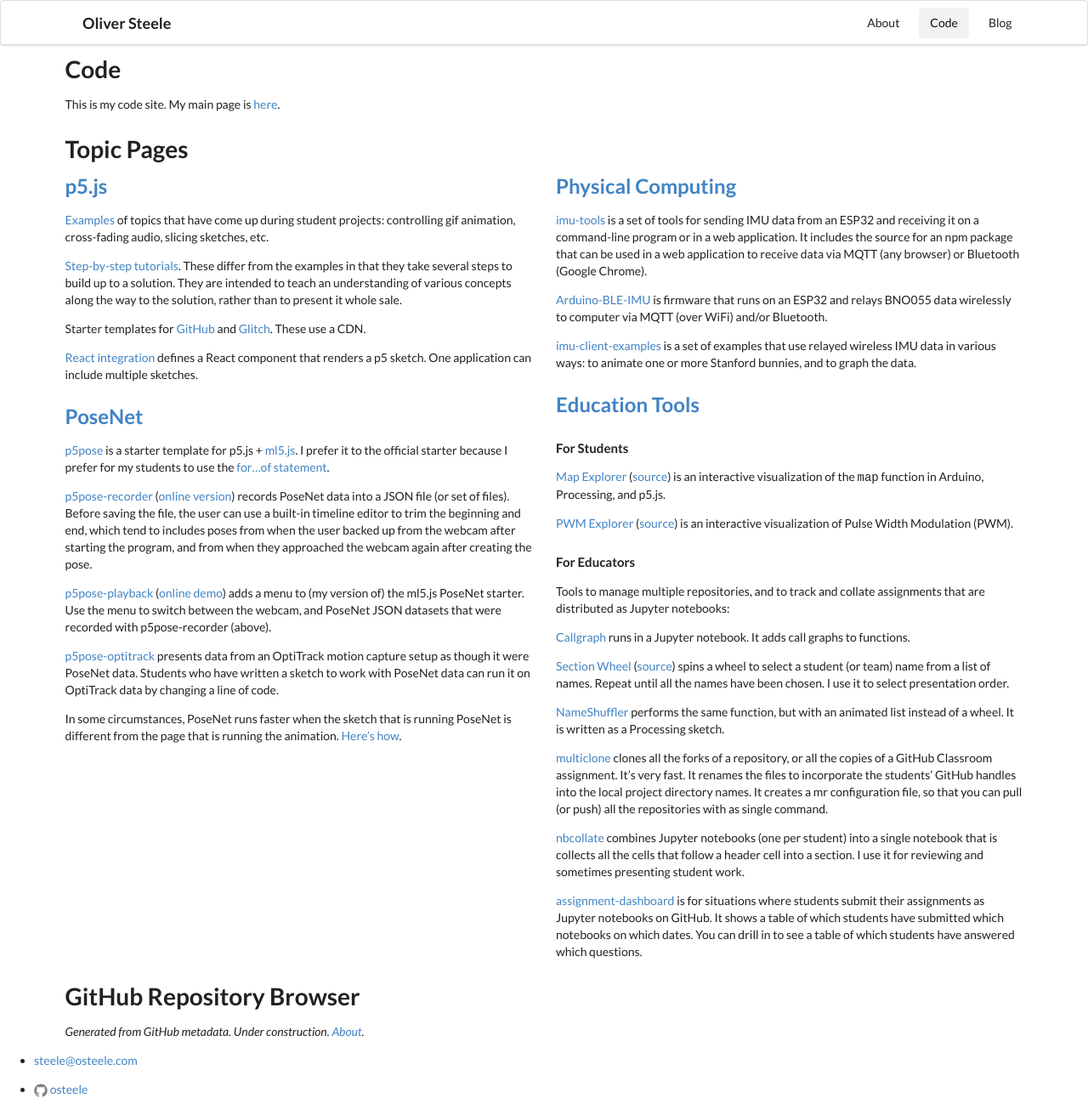
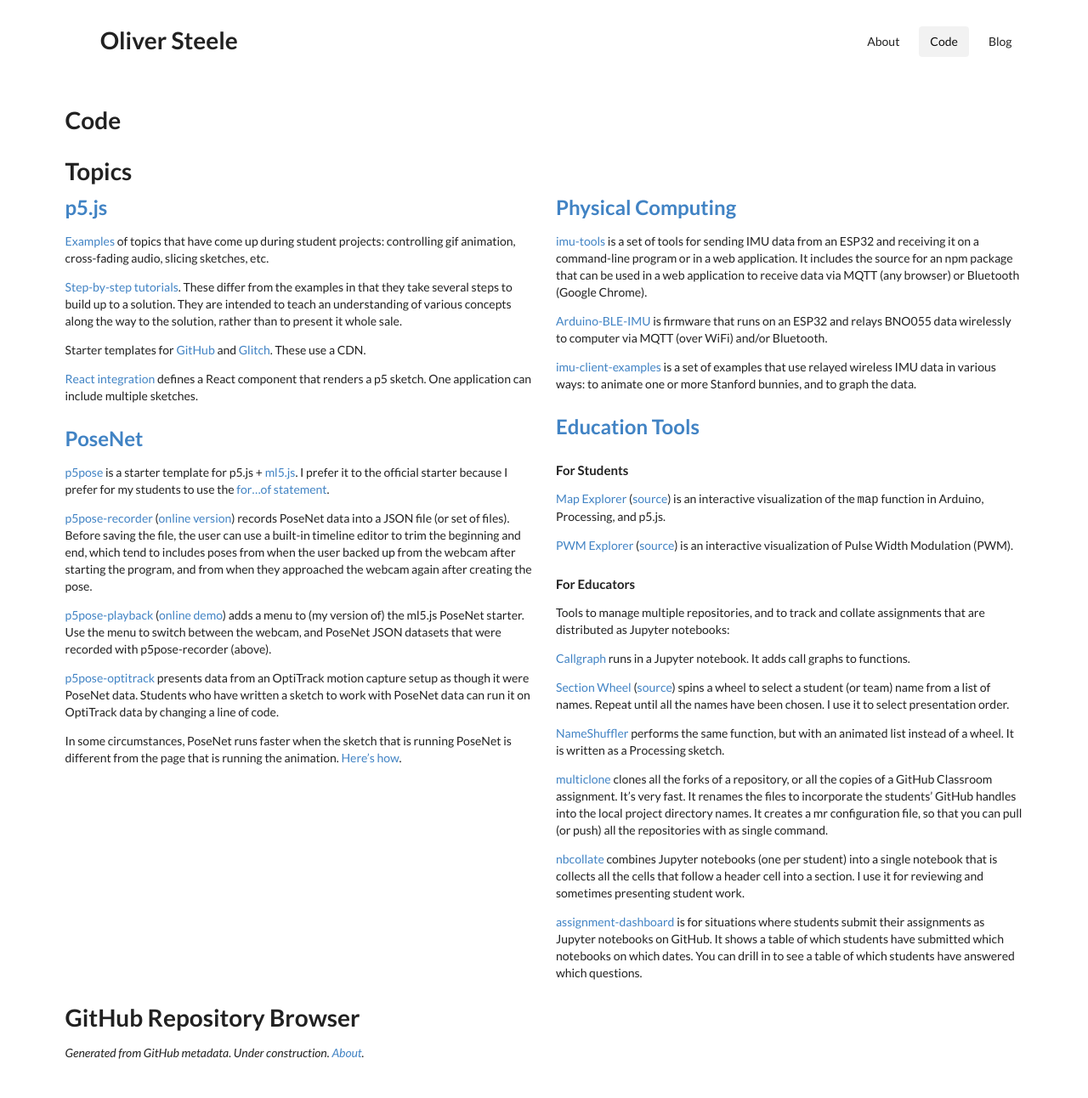
Before and after one commit to osteele/code.osteele.com, a Jekyll site: the page built from index.md, in a window 1280 px wide. Shown: the whole page at 85% size. Built offline with Jekyll 4.4.1, drawn with Linux system fonts in a browser that asks for light colours; nearby versions of some CDN libraries; after the commit the page ends 1249 px from its top, so only the background shows below that.

Commit message:
Fix the header layout

```diff
--- a/_includes/header.html
+++ b/_includes/header.html
@@ -1,12 +1,14 @@
 {% if page.layout == 'projects' %}
-<div class="ui borderless main menu">
+<div class="ui main borderless menu">
   <div class="ui six column container">
-    <div class="ui header item">Oliver Steele</div>
+    <div class="ui header item">
+      <a class="item" href="https://osteele.com/">
+        <h1>Oliver Steele</h1>
+      </a>
+    </div>
     <div class="ui borderless right secondary menu">
       <a class="item" href="https://osteele.com/about">About</a>
-      <a class="active item" href="{{ page.url | prepend: site.baseurl }}"
-        >Code</a
-      >
+      <a class="active item" href="{{ page.url | prepend: site.baseurl }}">Code</a>
       <a class="item" href="https://blog.osteele.com">Blog</a>
     </div>
   </div>
@@ -19,18 +21,12 @@
     <nav class="site-nav">
       <a href="#" class="menu-icon">
         <svg viewBox="0 0 18 15">
-          <path
-            fill="#424242"
-            d="M18,1.484c0,0.82-0.665,1.484-1.484,1.484H1.484C0.665,2.969,0,2.304,0,1.484l0,0C0,0.665,0.665,0,1.484,0 h15.031C17.335,0,18,0.665,18,1.484L18,1.484z"
-          />
-          <path
-            fill="#424242"
-            d="M18,7.516C18,8.335,17.335,9,16.516,9H1.484C0.665,9,0,8.335,0,7.516l0,0c0-0.82,0.665-1.484,1.484-1.484 h15.031C17.335,6.031,18,6.696,18,7.516L18,7.516z"
-          />
-          <path
-            fill="#424242"
-            d="M18,13.516C18,14.335,17.335,15,16.516,15H1.484C0.665,15,0,14.335,0,13.516l0,0 c0-0.82,0.665-1.484,1.484-1.484h15.031C17.335,12.031,18,12.696,18,13.516L18,13.516z"
-          />
+          <path fill="#424242"
+            d="M18,1.484c0,0.82-0.665,1.484-1.484,1.484H1.484C0.665,2.969,0,2.304,0,1.484l0,0C0,0.665,0.665,0,1.484,0 h15.031C17.335,0,18,0.665,18,1.484L18,1.484z" />
+          <path fill="#424242"
+            d="M18,7.516C18,8.335,17.335,9,16.516,9H1.484C0.665,9,0,8.335,0,7.516l0,0c0-0.82,0.665-1.484,1.484-1.484 h15.031C17.335,6.031,18,6.696,18,7.516L18,7.516z" />
+          <path fill="#424242"
+            d="M18,13.516C18,14.335,17.335,15,16.516,15H1.484C0.665,15,0,14.335,0,13.516l0,0 c0-0.82,0.665-1.484,1.484-1.484h15.031C17.335,12.031,18,12.696,18,13.516L18,13.516z" />
         </svg>
       </a>
 
@@ -39,9 +35,7 @@
         <!-- <a class="page-link" href="{{ page.url | prepend: site.baseurl }}">{{ page.title }}</a> -->
         {% endif %} {% endfor %}
         <a class="page-link" href="https://osteele.com/about">About</a>
-        <a class="page-link" href="{{ page.url | prepend: site.baseurl }}"
-          >Code</a
-        >
+        <a class="page-link" href="{{ page.url | prepend: site.baseurl }}">Code</a>
         <a class="page-link" href="https://blog.osteele.com">Blog</a>
       </div>
     </nav>
--- a/_layouts/projects.html
+++ b/_layouts/projects.html
@@ -6,14 +6,11 @@
 </head>
 
 <body>
-  {% include header.html %}
-  <div class="page-content">
-    <div class="ui container">
-      {{ content }}
-      <div id="projects"></div>
-    </div>
+  <div class="ui container">
+    {% include header.html %}
+    {{ content }}
+    <div id="projects"></div>
   </div>
-  {% include footer.html %}
 </body>
 <script src="./static/js/projects.js"></script>
 <script src="./static/js/autoclass.js"></script>
--- a/css/projects.scss
+++ b/css/projects.scss
@@ -1,5 +1,10 @@
 ---
 ---
+
+.ui.menu.borderless {
+  border: none;
+  box-shadow: none;
+}
 
 $grey-color: #828282;
 .icon {
@@ -66,7 +71,7 @@
         }
       }
       li:not(:last-child):after {
-        content: ', ';
+        content: ", ";
         color: inherit;
       }
     }
--- a/index.md
+++ b/index.md
@@ -4,9 +4,7 @@
 
 # Code
 
-This is my code site. My main page is [here](https://osteele.com).
-
-## Topic Pages
+## Topics
 
 <div class="ui grid">
 <div class="eight wide column" markdown=1>
```
Also changed, not shown: _includes/footer.html (+6 -4 lines).
